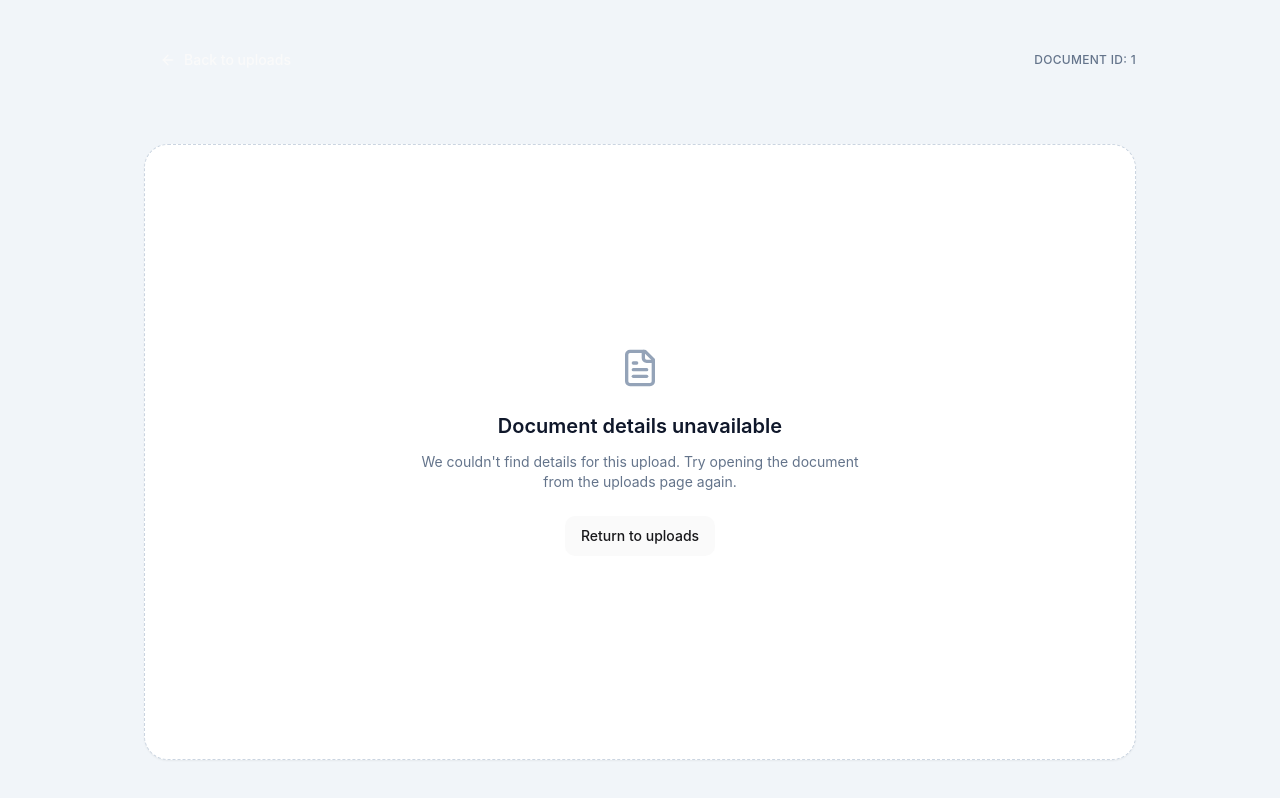
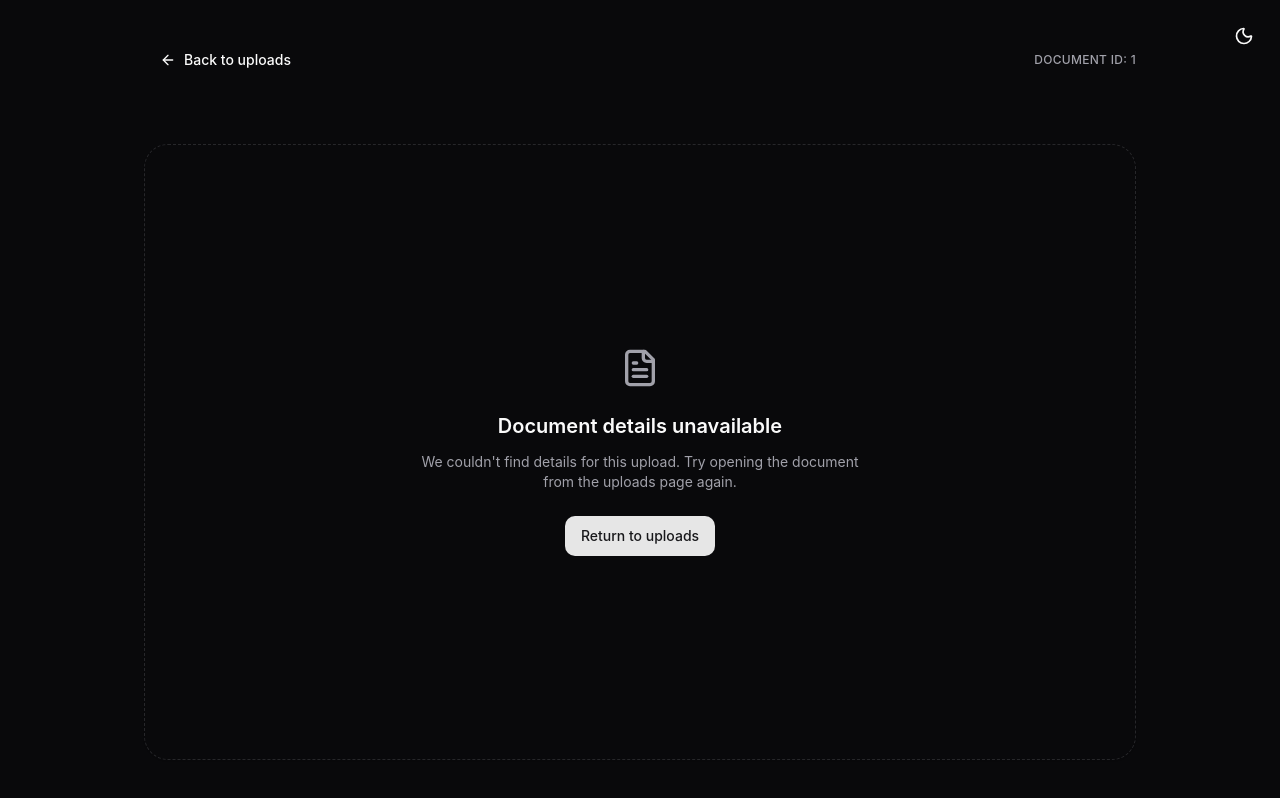
Before and after one commit to fernandwill/autenix-frontend, a React (Vite) app: page /documents/1 in a window 1280 px wide. Built offline with nearby package versions, Linux system fonts and the light colour scheme; what @solana/addresses, @solana/codecs-strings would draw is missing.

Commit message:
Update button theming and document detail styling

```diff
--- a/src/index.css
+++ b/src/index.css
@@ -10,7 +10,7 @@
     --card-foreground: 240 10% 3.9%;
     --popover: 0 0% 100%;
     --popover-foreground: 240 10% 3.9%;
-    --primary: 240 5.9% 10%;
+    --primary: 0 0% 0%;
     --primary-foreground: 0 0% 98%;
     --secondary: 240 4.8% 95.9%;
     --secondary-foreground: 240 5.9% 10%;
@@ -33,7 +33,7 @@
     --card-foreground: 0 0% 98%;
     --popover: 240 10% 3.9%;
     --popover-foreground: 0 0% 98%;
-    --primary: 0 0% 98%;
+    --primary: 0 0% 90%;
     --primary-foreground: 240 5.9% 10%;
     --secondary: 240 3.7% 15.9%;
     --secondary-foreground: 0 0% 98%;
--- a/src/pages/document-detail-page.tsx
+++ b/src/pages/document-detail-page.tsx
@@ -3,6 +3,7 @@ import { Link, useParams } from "react-router-dom";
 import { AlertTriangle, ArrowLeft, CheckCircle2, Clock, FileText, Loader2, ShieldCheck } from "lucide-react";
 
 import { Button } from "@/components/ui/button";
+import { ThemeToggle } from "@/components/theme-toggle";
 import type { DocumentDetailSnapshot } from "@/lib/upload-types";
 import { buildDetailStorageKey } from "@/lib/upload-types";
 
@@ -26,19 +27,23 @@ type MetaItem = { label: string; value: ReactNode; mono?: boolean };
 const STATUS_VISUALS = {
   success: {
     icon: CheckCircle2,
-    badgeClass: "border-emerald-200 bg-emerald-100 text-emerald-700",
+    badgeClass:
+      "border-emerald-200 bg-emerald-100 text-emerald-700 dark:border-emerald-400/40 dark:bg-emerald-500/10 dark:text-emerald-300",
   },
   error: {
     icon: AlertTriangle,
-    badgeClass: "border-rose-200 bg-rose-100 text-rose-700",
+    badgeClass:
+      "border-rose-200 bg-rose-100 text-rose-700 dark:border-rose-500/40 dark:bg-rose-500/10 dark:text-rose-300",
   },
   converting: {
     icon: Loader2,
-    badgeClass: "border-sky-200 bg-sky-100 text-sky-700",
+    badgeClass:
+      "border-sky-200 bg-sky-100 text-sky-700 dark:border-sky-500/40 dark:bg-sky-500/10 dark:text-sky-300",
   },
   default: {
     icon: Clock,
-    badgeClass: "border-slate-200 bg-slate-100 text-slate-600",
+    badgeClass:
+      "border-border bg-muted text-muted-foreground dark:border-slate-700 dark:bg-slate-800/60 dark:text-slate-200",
   },
 } as const;
 
@@ -70,9 +75,9 @@ export function DocumentDetailPage() {
     : null;
   const statusIconClass = snapshot?.status === "converting" ? "h-4 w-4 animate-spin" : "h-4 w-4";
 
-  const monoValueClass = "mt-1 break-all font-mono text-sm text-slate-800";
-  const defaultValueClass = "mt-1 break-words font-medium text-slate-900";
-  const labelClass = "text-xs font-semibold uppercase tracking-wider text-slate-400";
+  const monoValueClass = "mt-1 break-all font-mono text-sm text-foreground";
+  const defaultValueClass = "mt-1 break-words font-medium text-foreground";
+  const labelClass = "text-xs font-semibold uppercase tracking-wider text-muted-foreground";
   const metaColumns: MetaItem[][] | null = snapshot
     ? [
         [
@@ -108,7 +113,10 @@ export function DocumentDetailPage() {
     : null;
 
   return (
-    <div className="min-h-screen bg-slate-100">
+    <div className="relative min-h-screen bg-background text-foreground">
+      <div className="absolute right-4 top-4">
+        <ThemeToggle />
+      </div>
       <div className="mx-auto flex min-h-screen max-w-5xl flex-col px-4 py-10">
         <div className="flex items-center justify-between gap-4">
           <Button variant="ghost" asChild className="gap-2">
@@ -117,19 +125,19 @@ export function DocumentDetailPage() {
             </Link>
           </Button>
           {entryId ? (
-            <span className="text-xs font-medium uppercase tracking-wide text-slate-500">
+            <span className="text-xs font-medium uppercase tracking-wide text-muted-foreground">
               Document ID: {entryId}
             </span>
           ) : null}
         </div>
 
         {snapshot ? (
-          <div className="mt-10 overflow-hidden rounded-3xl bg-white shadow-xl ring-1 ring-slate-200">
-            <div className="flex flex-col gap-8 border-b border-slate-100 px-8 py-10 md:flex-row md:items-start md:justify-between">
+          <div className="mt-10 overflow-hidden rounded-3xl bg-card shadow-xl ring-1 ring-border">
+            <div className="flex flex-col gap-8 border-b border-border px-8 py-10 md:flex-row md:items-start md:justify-between">
               <div className="flex-1 space-y-6">
                 <div>
-                  <h1 className="text-3xl font-semibold text-slate-900">{snapshot.fileName}</h1>
-                  <p className="mt-2 text-sm text-slate-500">
+                  <h1 className="text-3xl font-semibold text-foreground">{snapshot.fileName}</h1>
+                  <p className="mt-2 text-sm text-muted-foreground">
                     Uploaded {snapshot.uploadedAtLabel}
                     <span className="mx-2">·</span>
                     {snapshot.sizeLabel}
@@ -146,16 +154,16 @@ export function DocumentDetailPage() {
                     </span>
                   ) : null}
 
-                  <span className="inline-flex items-center gap-2 rounded-full border border-slate-200 bg-slate-100 px-3 py-1 text-sm font-medium text-slate-600">
+                  <span className="inline-flex items-center gap-2 rounded-full border border-border bg-muted px-3 py-1 text-sm font-medium text-muted-foreground">
                     <ShieldCheck className="h-4 w-4" />
                     Only the binary hash is retained for on-chain verification
                   </span>
                 </div>
 
-                <p className="max-w-xl text-sm text-slate-600">{snapshot.statusDescription}</p>
+                <p className="max-w-xl text-sm text-muted-foreground">{snapshot.statusDescription}</p>
 
                 {snapshot.error ? (
-                  <div className="flex items-start gap-3 rounded-xl border border-rose-200 bg-rose-50 p-4 text-sm text-rose-700">
+                  <div className="flex items-start gap-3 rounded-xl border border-rose-200 bg-rose-50 p-4 text-sm text-rose-700 dark:border-rose-500/40 dark:bg-rose-500/10 dark:text-rose-300">
                     <AlertTriangle className="mt-0.5 h-4 w-4" />
                     <span>{snapshot.error}</span>
                   </div>
@@ -163,8 +171,8 @@ export function DocumentDetailPage() {
               </div>
 
               <div className="flex justify-center md:min-w-[200px]">
-                <div className="flex h-56 w-44 flex-col items-center justify-center rounded-2xl border border-dashed border-slate-300 bg-slate-50 text-sm font-medium text-slate-500 shadow-inner">
-                  <FileText className="mb-4 h-8 w-8 text-slate-400" />
+                <div className="flex h-56 w-44 flex-col items-center justify-center rounded-2xl border border-dashed border-border bg-muted text-sm font-medium text-muted-foreground shadow-inner">
+                  <FileText className="mb-4 h-8 w-8 text-muted-foreground" />
                   Document preview
                 </div>
               </div>
@@ -184,10 +192,10 @@ export function DocumentDetailPage() {
             </div>
           </div>
         ) : (
-          <div className="mt-16 flex flex-1 flex-col items-center justify-center rounded-3xl border border-dashed border-slate-300 bg-white p-10 text-center shadow-sm">
-            <FileText className="h-10 w-10 text-slate-400" />
-            <h2 className="mt-6 text-xl font-semibold text-slate-900">Document details unavailable</h2>
-            <p className="mt-3 max-w-md text-sm text-slate-500">
+          <div className="mt-16 flex flex-1 flex-col items-center justify-center rounded-3xl border border-dashed border-border bg-card p-10 text-center shadow-sm">
+            <FileText className="h-10 w-10 text-muted-foreground" />
+            <h2 className="mt-6 text-xl font-semibold text-foreground">Document details unavailable</h2>
+            <p className="mt-3 max-w-md text-sm text-muted-foreground">
               We couldn't find details for this upload. Try opening the document from the uploads page
               again.
             </p>
```
